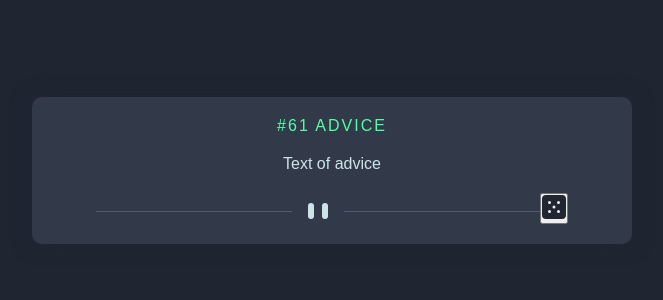
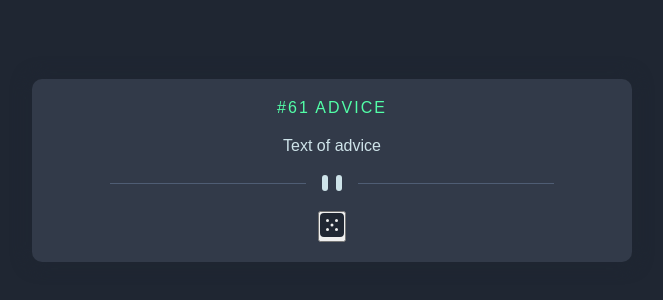
Before and after one commit to ivanm994/generate-advice, a React (Create React App) app: page / in a window 1280 px wide. Shown: the part 230-530 px from the top of the page, without its empty margins (308-971 px from the left). Built offline with nearby package versions, Linux system fonts and the light colour scheme.

Commit message:
align divider image and button

```diff
--- a/src/components/Card.jsx
+++ b/src/components/Card.jsx
@@ -8,10 +8,12 @@ const Card = () => {
     <div className="card">
       <div className="number">#61 Advice</div>
       <div className="advice">Text of advice </div>
-      <img src={patternDivider} alt="divider image" />
-      <button>
-        <img src={iconDice} alt="dice icon image" />
-      </button>
+      <div className="wrapper">
+        <img src={patternDivider} alt="divider image" />
+        <button>
+          <img src={iconDice} alt="dice icon image" />
+        </button>
+      </div>
     </div>
   );
 };
--- a/src/components/card.css
+++ b/src/components/card.css
@@ -35,3 +35,10 @@
   color: var(--light-cyan);
   padding-block: 20px;
 }
+
+.wrapper {
+  display: flex;
+  gap: 20px;
+  flex-direction: column;
+  align-items: center;
+}
```
